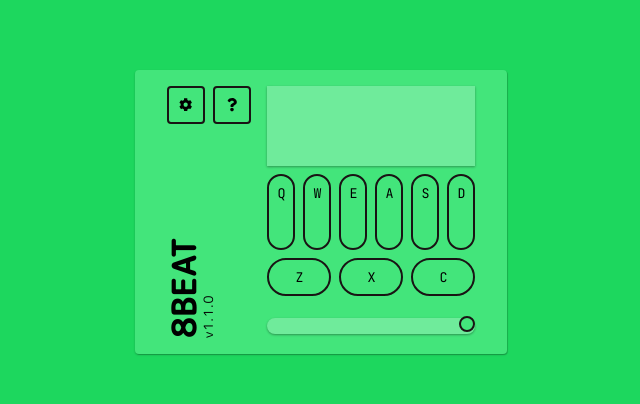
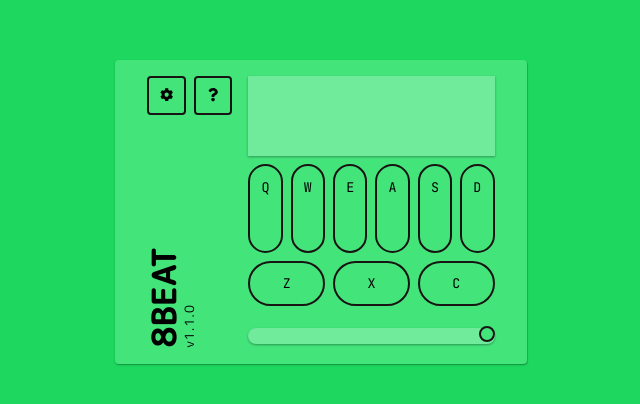
Before and after one commit to N-Nikolaev/drum-machine, a React (Vite) app: page / in a window 1280 px wide. Shown: the part 188-592 px from the top of the page, without its empty margins (319-959 px from the left). Built offline with nearby package versions, Linux system fonts and the light colour scheme.

Commit message:
Update Pad component styling

```diff
--- a/src/scss/components/_pad.scss
+++ b/src/scss/components/_pad.scss
@@ -3,7 +3,7 @@
 
 .pad {
     display: grid;
-    padding: 0.5rem;
+    padding: 0.7rem;
 
     font-family: fonts.$secondary;
 
```
